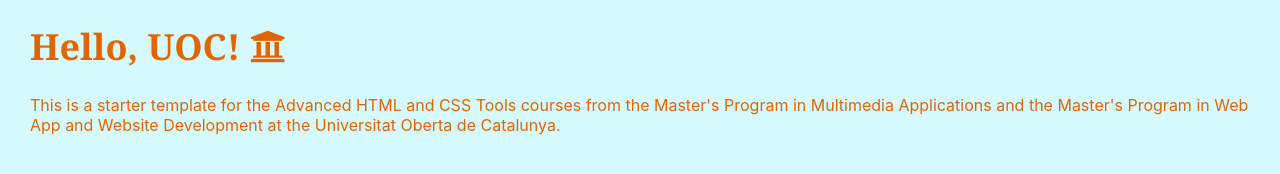
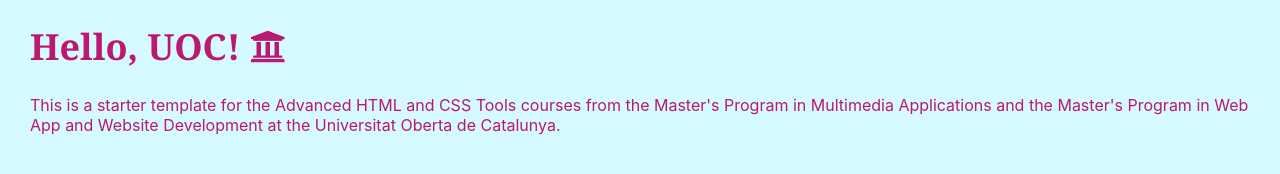
Before and after one commit to LuksAO/html_css_2_pec1, a website built with Parcel: page src/index.html in a window 1280 px wide. Shown: the part 110-284 px from the top of the page. Built offline with nearby package versions, Linux system fonts and the light colour scheme.

Commit message:
changing text color

```diff
--- a/src/assets/styles/_variables.scss
+++ b/src/assets/styles/_variables.scss
@@ -5,6 +5,6 @@
   "Segoe UI Symbol";
 $font-family-serif: "Georgia", "Times New Roman", serif;
 
-$uoc-corporate: #e06500;
+$uoc-corporate: #bb1871;
 $uoc-masterbrand: #73edff;
 $uoc-bg: color.scale($uoc-masterbrand, $lightness: 70%);
```
